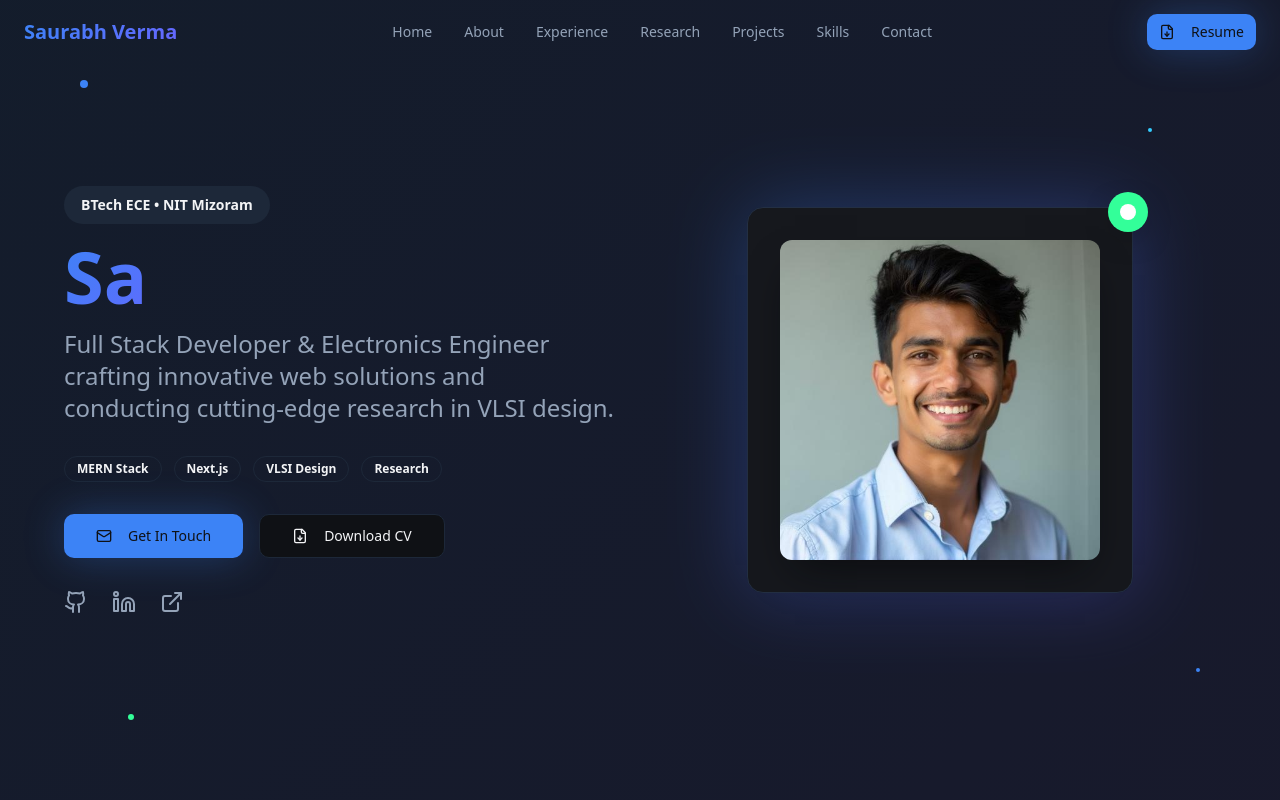
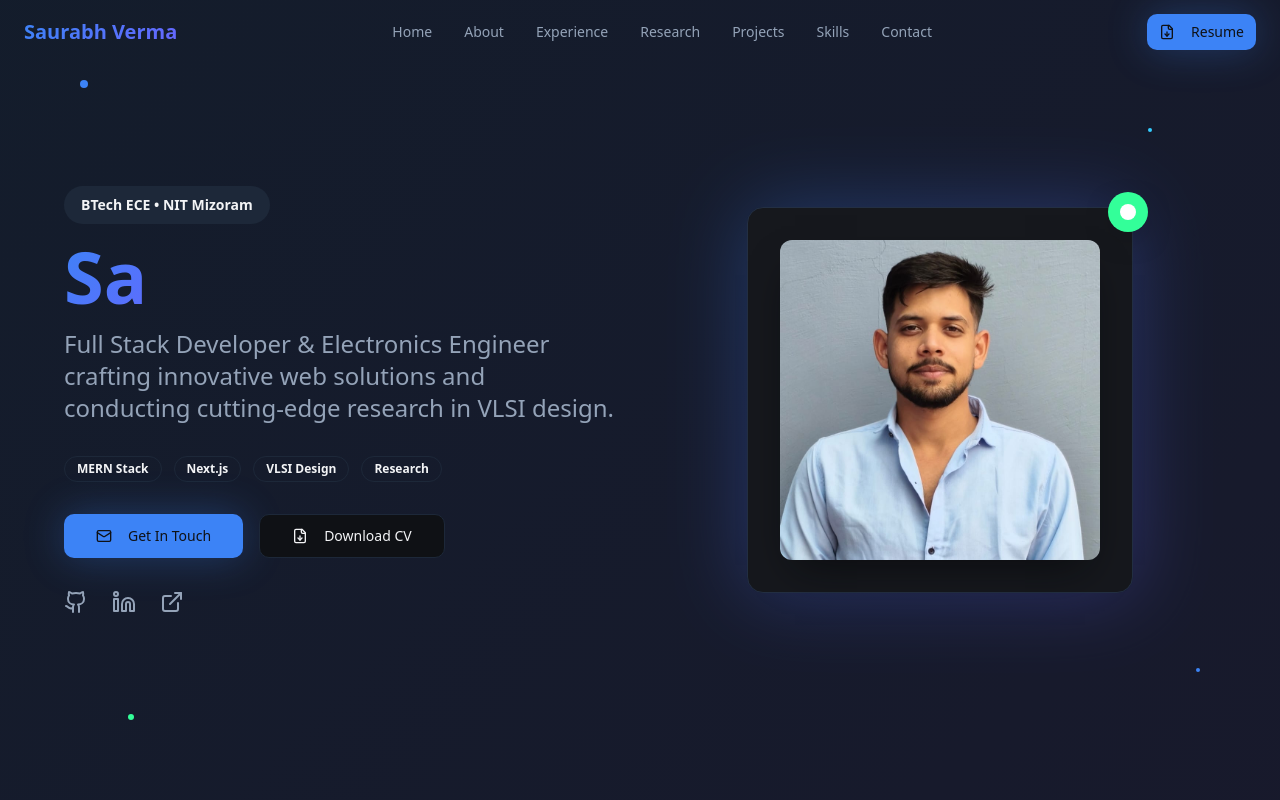
Before and after one commit to saurabhverma9731256232/saurabh-verma-portfolio, a React (Vite) app: page / in a window 1280 px wide. Shown: the top 800 px of the page. Built offline with nearby package versions, Linux system fonts and the light colour scheme.

Commit message:
Update profile picture
Use the provided image as the new profile picture.

```diff
--- a/src/components/Hero.tsx
+++ b/src/components/Hero.tsx
@@ -2,7 +2,6 @@ import { Button } from "@/components/ui/button";
 import { Badge } from "@/components/ui/badge";
 import { Github, Linkedin, Mail, ExternalLink, FileDown } from "lucide-react";
 import { TypeAnimation } from 'react-type-animation';
-import profileImage from "@/assets/profile-image.jpg";
 
 const Hero = () => {
   return (
@@ -117,7 +116,7 @@ const Hero = () => {
                 <div className="absolute inset-0 bg-gradient-hero rounded-2xl blur-2xl opacity-30 animate-pulse-slow" />
                 <div className="relative bg-glass border border-glass-border rounded-2xl p-8 backdrop-blur-sm">
                   <img
-                    src={profileImage}
+                    src="/lovable-uploads/1a068a7a-576f-4a5b-84ae-f67f39e95078.png"
                     alt="Saurabh Verma"
                     className="w-80 h-80 rounded-xl object-cover shadow-elevated"
                   />
```
Also changed, not shown: public/lovable-uploads/1a068a7a-576f-4a5b-84ae-f67f39e95078.png (added), src/assets/profile-image.jpg (deleted).
